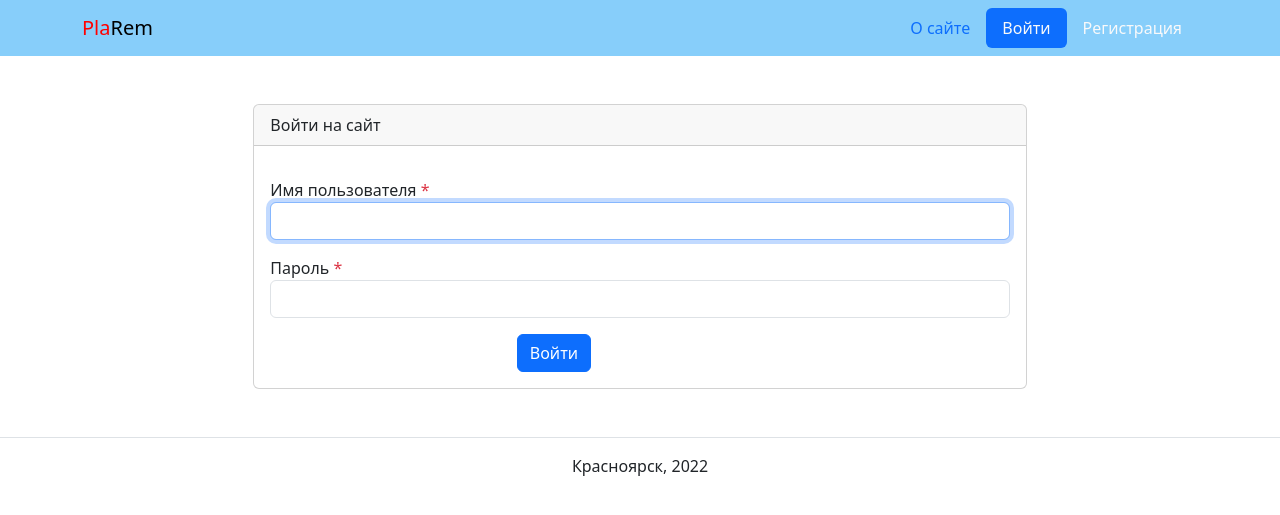
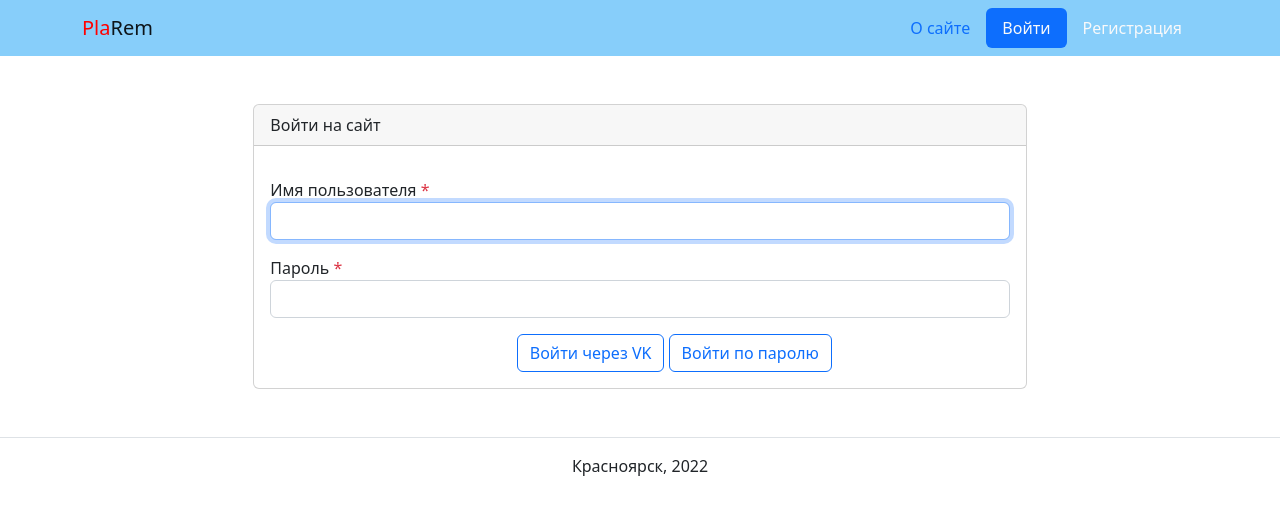
Before and after one commit to andmerk93/remember_maps, a Django app: page /login/ in a window 1280 px wide. Shown: the top 515 px of the page. Run offline with Django 4.2, Linux system fonts and the light colour scheme; some libraries are stand-ins or nearby versions.

Commit message:
Done OAuth, test online deploy

```diff
--- a/remember_maps/remember_maps/urls.py
+++ b/remember_maps/remember_maps/urls.py
@@ -11,6 +11,7 @@ from maps import views
 handler404 = 'maps.views.page_not_found'
 
 urlpatterns = [
+    path('', include('social_django.urls')),
     path('admin/', admin.site.urls),
     path(
         'about/',
--- a/remember_maps/templates/base.html
+++ b/remember_maps/templates/base.html
@@ -1,6 +1,3 @@
-
-
-
 {% load static %}
 <!DOCTYPE html>
 <html lang="ru">
@@ -9,10 +6,10 @@
     <meta name="viewport" content="width=device-width, initial-scale=1">
     <meta name="msapplication-TileColor" content="#000">
     <meta name="theme-color" content="#ffffff">
-    <link rel="stylesheet" href="{% static 'bootstrap.min.css' %}">
-    <script src="{% static 'jquery.min.js' %}"></script>
-    <!-- link href="https://cdn.jsdelivr.net/npm/bootstrap@5.2.3/dist/css/bootstrap.min.css" rel="stylesheet" integrity="sha384-rbsA2VBKQhggwzxH7pPCaAqO46MgnOM80zW1RWuH61DGLwZJEdK2Kadq2F9CUG65" crossorigin="anonymous" -->
-    <!-- script src="https://cdn.jsdelivr.net/npm/jquery@2.1.3/dist/jquery.min.js"></script -->
+    <!-- link rel="stylesheet" href="{% static 'bootstrap.min.css' %}"-->
+    <!-- script src="{% static 'jquery.min.js' %}"></script -->
+    <link href="https://cdn.jsdelivr.net/npm/bootstrap@5.2.3/dist/css/bootstrap.min.css" rel="stylesheet" integrity="sha384-rbsA2VBKQhggwzxH7pPCaAqO46MgnOM80zW1RWuH61DGLwZJEdK2Kadq2F9CUG65" crossorigin="anonymous">
+    <script src="https://cdn.jsdelivr.net/npm/jquery@3.6.3/dist/jquery.min.js"></script>
     <title>
       {% block title %}
       PlaRem functions
--- a/remember_maps/templates/login.html
+++ b/remember_maps/templates/login.html
@@ -17,8 +17,11 @@
           {% csrf_token %}
           {% include 'includes/make_form.html' %}
           <div class="col-md-6 offset-md-4">
-            <button type="submit" class="btn btn-primary">
-              Войти
+            <a href="/login/vk-oauth2" class="btn btn-outline-primary">
+              Войти через VK
+            </a>
+            <button type="submit" class="btn btn-outline-primary">
+              Войти по паролю
             </button>
           </div>
           </form>
```
Also changed, not shown: remember_maps/remember_maps/settings.py (+14 -0 lines), remember_maps/maps/migrations/0005_alter_post_lonlatstr.py (added).
